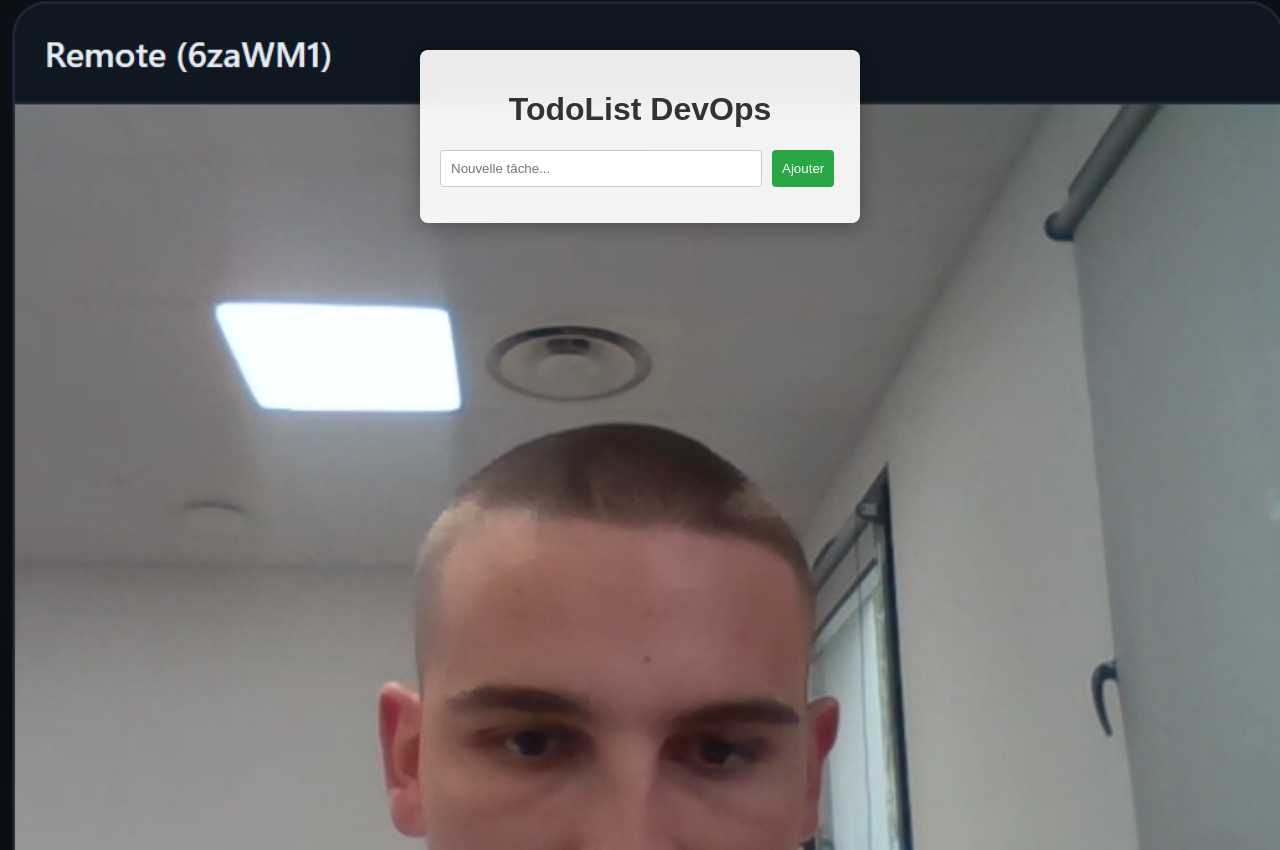
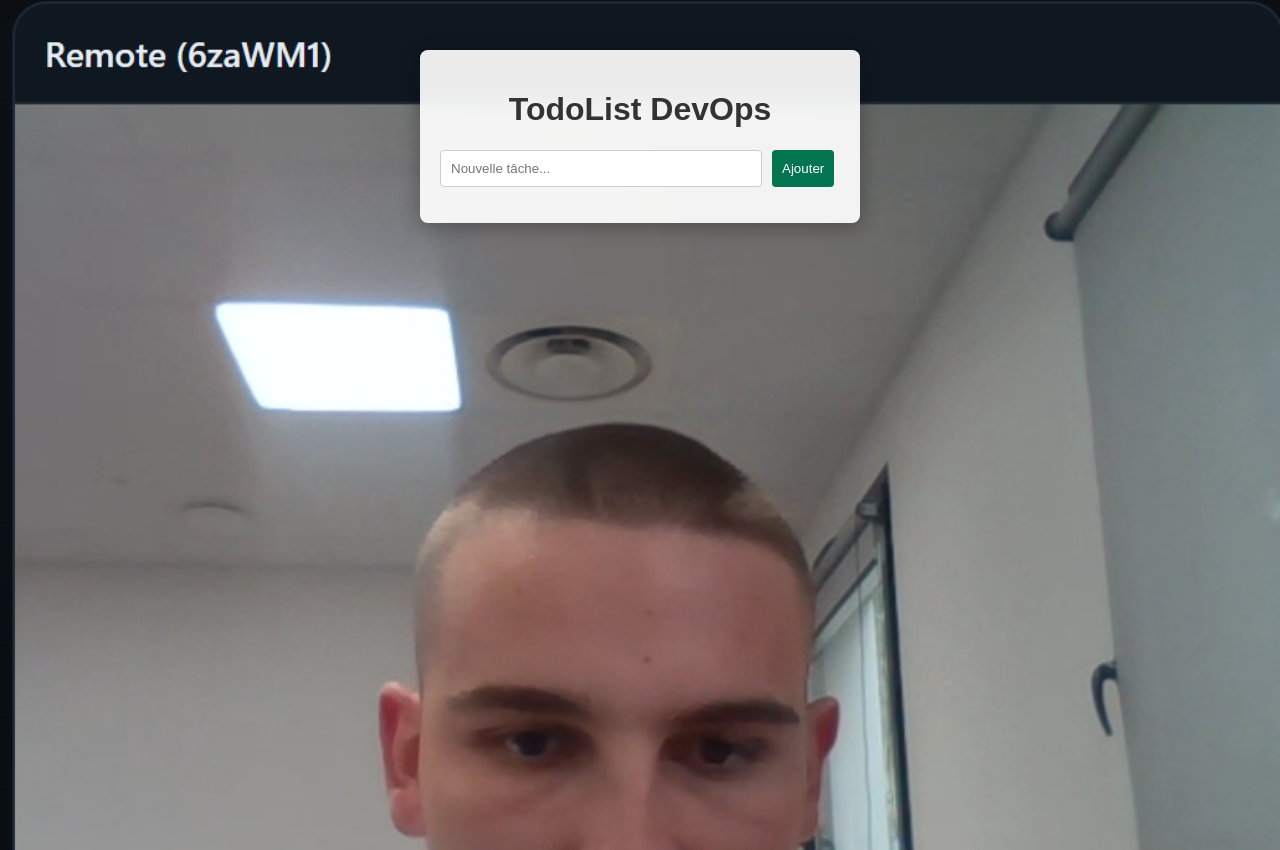
Before and after one commit to Mart1n-S/devOps_TodoList, a website: page public/index.html in a window 1280 px wide. Drawn offline with Linux system fonts and the light colour scheme; no server answers.

Commit message:
fix: update title to 'Todolists devOps' and button background color for consistency

```diff
--- a/public/index.html
+++ b/public/index.html
@@ -4,7 +4,7 @@
 <head>
     <meta charset="UTF-8">
     <meta name="viewport" content="width=device-width, initial-scale=1.0">
-    <title>Todolists ultime ultra devOps</title>
+    <title>Todolists devOps</title>
     <style>
         body {
             font-family: Arial, sans-serif;
@@ -43,7 +43,7 @@
 
         button {
             padding: 10px;
-            background: #28a745;
+            background: #027450;
             color: white;
             border: none;
             border-radius: 4px;
```
